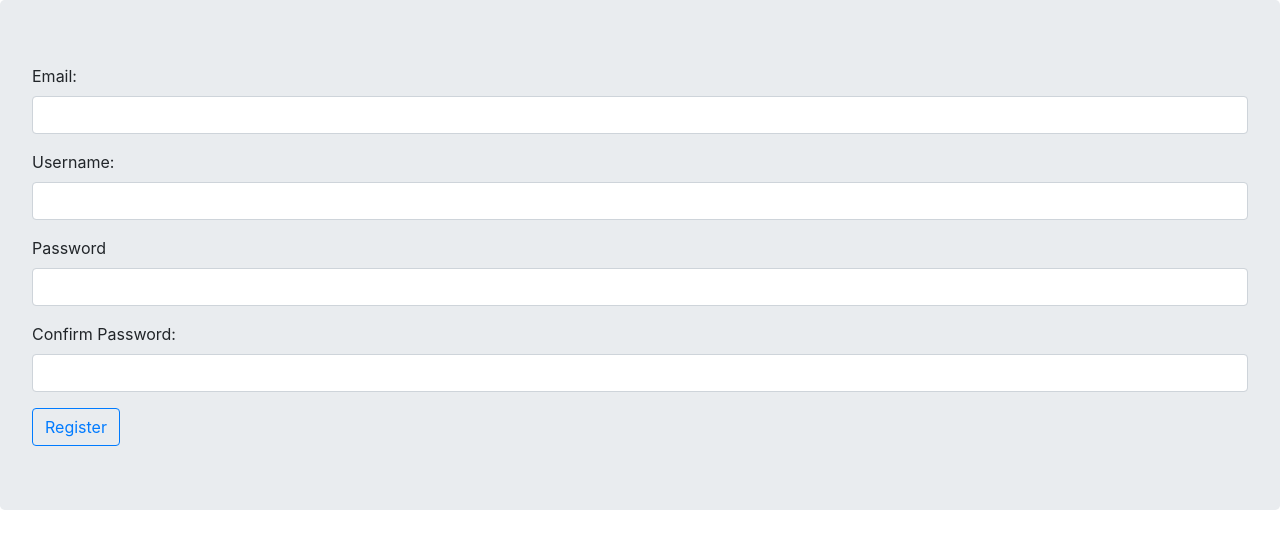
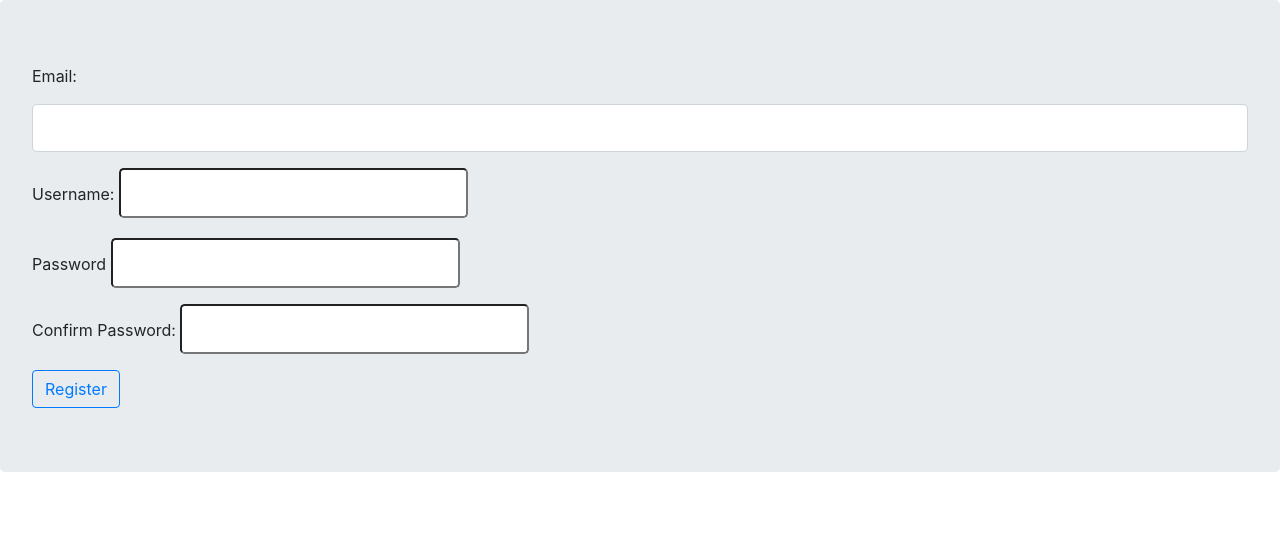
Before and after one commit to ghigbie/social-flask-blog, a Flask app: page /register in a window 1280 px wide. Shown: the part 72-621 px from the top of the page. Run offline with Flask 2, Linux system fonts and the light colour scheme; some libraries are stand-ins or nearby versions.

Commit message:
Edit bootstrap classes

```diff
--- a/puppycompanyblog/templates/create_post.html
+++ b/puppycompanyblog/templates/create_post.html
@@ -5,11 +5,11 @@
     {{ form.hidden_tag() }}
     <div class="form-group">
     {{ form.title.label(class="form-group") }}
-    {{ form.title(class="form-control form-control-lg") }}
+    {{ form.title(class="form-control") }}
     </div>
     <div class="form-group">
     {{ form.text.label(class="form-group") }}
-    {{ form.text(Class="form-control form-control-lg")}}
+    {{ form.text(Class="form-control")}}
     </div>
     {{ form.sbumit(class="btn btn-outline-primary") }}
 </form>
--- a/puppycompanyblog/templates/login.html
+++ b/puppycompanyblog/templates/login.html
@@ -3,11 +3,11 @@
 <form method="POST">
     {{ form.hidden_tag() }}
     <div class="form-group">
-        {{ form.email.label(class="form-group") }}
+        {{ form.email.label(class="form-control-label") }}
         {{ form.email(class="form-control") }}
     </div>
     <div class="form-group">
-        {{ form.password.label(class="form-group") }}
+        {{ form.password.label(class="form-control-label") }}
         {{ form.password(class="form-control") }}
     </div>
     {{ form.submit(class="btn btn-outline-primary") }}
--- a/puppycompanyblog/templates/register.html
+++ b/puppycompanyblog/templates/register.html
@@ -3,20 +3,20 @@
 <form method="POST">
     {{ form.hidden_tag() }}
     <div class="form-group">
-    {{ form.email.label(class="form-control-label") }}
-    {{ form.email(class="form-control") }}
+    {{ form.email.label(class="form-group") }}
+    {{ form.email(class="form-control form-control-lg") }}
     </div>
     <div class="form-group">
-    {{ form.username.label(class="form-control-label") }}
-    {{ form.username(class="form-control") }}
+    {{ form.username.label(class="form-group") }}
+    {{ form.username(class="orm-control form-control-lg") }}
     </div>
     <div class="form-group">
     {{ form.password.label(class="form-control-label") }}
-    {{ form.password(class="form-control") }}
+    {{ form.password(class="orm-control form-control-lg") }}
     </div>
     <div class="form-group">
     {{ form.pass_confirm.label(class="form-control-label") }}
-    {{ form.pass_confirm(class="form-control") }}
+    {{ form.pass_confirm(class="orm-control form-control-lg") }}
     </div>
     {{ form.submit(class="btn btn-outline-primary") }}
 </form>
```
Also changed, not shown: puppycompanyblog/templates/account.html (+4 -4 lines).
